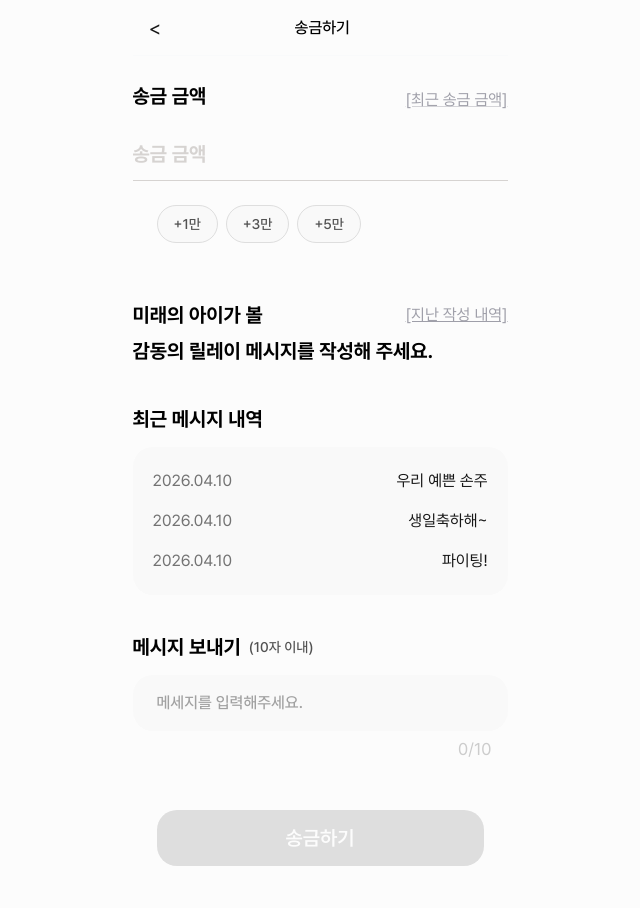
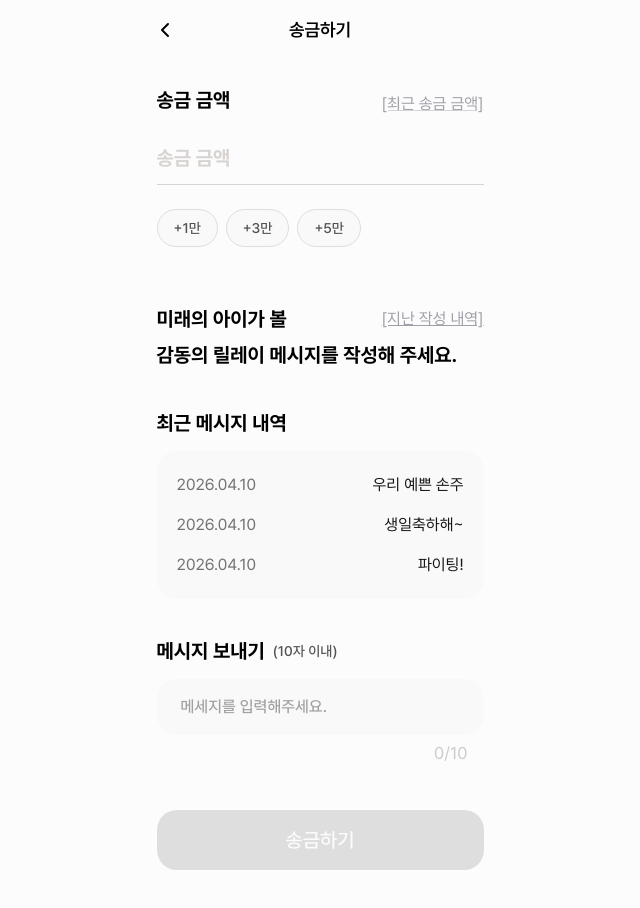
Before and after one commit to hana-connect/frontend, a Next.js app: page /saving in a window 1280 px wide. Shown: the top 908 px of the page, without its empty margins (320-960 px from the left). Built offline with nearby package versions, Linux system fonts and the light colour scheme.

Commit message:
feat: 송금 초기 화면 공컴 가져오기 HF-27

```diff
--- a/package.json
+++ b/package.json
@@ -29,6 +29,7 @@
     "@commitlint/config-conventional": "^20.0.0",
     "@commitlint/prompt": "^20.1.0",
     "@commitlint/types": "^20.0.0",
+    "Button": "^0.0.1",
     "commitlint": "^20.1.0",
     "git-cz": "^4.9.0",
     "lint-staged": "^16.2.3",
--- a/src/app/saving/_components/AmountInput.tsx
+++ b/src/app/saving/_components/AmountInput.tsx
@@ -123,7 +123,7 @@ export default function AmountInput({
 
   // --- [Case 2] 메인 화면 기본 금액 표시 (isPadOpen === false) ---
   return (
-    <section className="mt-6 mb-14 w-full">
+    <section className="mt-6 mb-14 px-6">
       {" "}
       {/* px-6 제거: 이제 섹션이 375px 끝까지 붙습니다 */}
       {/* 텍스트 줄만 양옆 24px 여백 */}
@@ -150,7 +150,7 @@ export default function AmountInput({
         </span>
       </button>
       {/* 하단 퀵 버튼들도 양옆 24px 여백 */}
-      <div className="flex gap-2 px-6">
+      <div className="flex gap-2">
         {[10000, 30000, 50000].map((val) => (
           <button
             key={val}
--- a/src/app/saving/_components/RelayMessage.tsx
+++ b/src/app/saving/_components/RelayMessage.tsx
@@ -20,7 +20,7 @@ export default function RelayMessage({
   ];
 
   return (
-    <section className="mt-10 w-full">
+    <section className="mt-10 px-6">
       {/* 제목 첫 줄 + 버튼 섹션 */}
       <div className="flex justify-between items-center mb-1">
         <h2 className="text-black text-xl font-bold leading-8">
--- a/src/app/saving/page.tsx
+++ b/src/app/saving/page.tsx
@@ -2,6 +2,8 @@
 
 import { useRouter } from "next/navigation";
 import { useState } from "react";
+import Button from "@/common/components/button/Button";
+import Header from "@/common/components/header/Header";
 import AmountInput from "./_components/AmountInput";
 import LimitOverModal from "./_components/LimitOverModal";
 import PasswordInput from "./_components/PasswordInput";
@@ -13,19 +15,12 @@ import TransferComplete from "./_components/TransferComplete";
 export default function SavingPage() {
   const router = useRouter();
 
-  // 단계 관리
   const [step, setStep] = useState<
     "input" | "password" | "complete" | "history"
   >("input");
-
-  // [중요] 금액 입력 패드 오픈 여부
   const [isPadOpen, setIsPadOpen] = useState(false);
-
-  // 데이터 상태
   const [amount, setAmount] = useState(0);
   const [message, setMessage] = useState("");
-
-  // 모달 제어
   const [isRecentModalOpen, setIsRecentModalOpen] = useState(false);
   const [limitModal, setLimitModal] = useState<{
     isOpen: boolean;
@@ -35,7 +30,6 @@ export default function SavingPage() {
     type: "daily",
   });
 
-  // 버튼 활성화 조건
   const isSubmitDisabled = amount <= 0 || message.trim().length === 0;
 
   const handleTransferSubmit = () => {
@@ -46,12 +40,10 @@ export default function SavingPage() {
       setLimitModal({ isOpen: true, type: "daily" });
       return;
     }
-
     if (currentSaving + amount > savingLimit) {
       setLimitModal({ isOpen: true, type: "saving" });
       return;
     }
-
     setStep("password");
   };
 
@@ -60,26 +52,12 @@ export default function SavingPage() {
       <main className="w-full max-w-[375px] min-h-screen bg-white relative flex flex-col font-['Pretendard'] overflow-hidden">
         {step === "input" && (
           <div className="flex flex-col h-full relative">
-            {/* [수정] 패드가 열리지 않았을 때만 메인 헤더 표시 */}
-            {!isPadOpen && (
-              <header className="h-14 flex items-center px-4 shrink-0 border-b border-gray-50">
-                <button
-                  type="button"
-                  onClick={() => router.back()}
-                  className="text-xl mr-4"
-                >
-                  {"<"}
-                </button>
-                <h1 className="flex-1 text-center text-base font-medium text-black mr-6">
-                  송금하기
-                </h1>
-              </header>
-            )}
+            {/* 공컴 헤더 적용 */}
+            {!isPadOpen && <Header type="sub" title="송금하기" />}
 
             <div
               className={`flex-1 overflow-y-auto ${!isPadOpen ? "pb-40" : ""}`}
             >
-              {/* 금액 입력 섹션 */}
               <AmountInput
                 amount={amount}
                 onAmountChange={setAmount}
@@ -88,7 +66,6 @@ export default function SavingPage() {
                 setIsPadOpen={setIsPadOpen}
               />
 
-              {/* [수정] 패드가 열리지 않았을 때만 메시지 입력창 표시 */}
               {!isPadOpen && (
                 <RelayMessage
                   message={message}
@@ -98,27 +75,28 @@ export default function SavingPage() {
               )}
             </div>
 
-            {/* [수정] 패드가 열리지 않았을 때만 하단 송금하기 버튼 표시 */}
+            {/* 하단 송금하기 버튼 섹션 */}
             {!isPadOpen && (
               <div className="absolute bottom-10 left-0 w-full px-6 bg-white py-4 z-10">
-                <button
-                  type="button"
+                <Button
+                  size="L"
+                  variant={isSubmitDisabled ? "disabled" : "active"}
+                  onClick={handleTransferSubmit}
                   disabled={isSubmitDisabled}
-                  onClick={handleTransferSubmit}
-                  className={`w-full h-14 rounded-[20px] text-xl font-semibold transition-all ${
-                    isSubmitDisabled
-                      ? "bg-[#DEDEDE] text-white cursor-not-allowed"
-                      : "bg-violet-500 text-white shadow-lg active:scale-[0.98]"
-                  }`}
+                  className={
+                    !isSubmitDisabled
+                      ? "shadow-lg active:scale-[0.98] transition-all"
+                      : ""
+                  }
                 >
                   송금하기
-                </button>
+                </Button>
               </div>
             )}
           </div>
         )}
 
-        {/* --- 나머지 단계들 --- */}
+        {/* 나머지 단계 처리 */}
         {step === "history" && <RelayHistory onBack={() => setStep("input")} />}
         {step === "password" && (
           <PasswordInput
@@ -134,7 +112,7 @@ export default function SavingPage() {
           />
         )}
 
-        {/* 모달 */}
+        {/* 모달들 */}
         <RecentTransferModal
           isOpen={isRecentModalOpen}
           onClose={() => setIsRecentModalOpen(false)}
```
Also changed, not shown: 1 other file (tests, documents, lock files or other folders).
